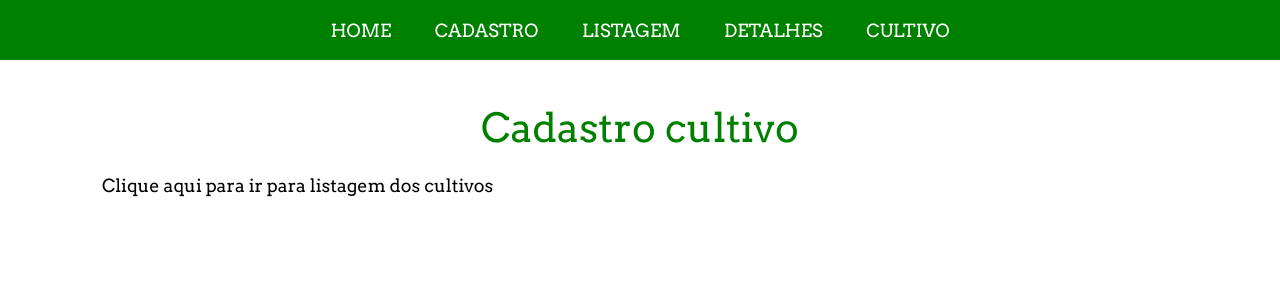
After one commit to AlisonHF/Site-fazenda-inteligente, a Django app: page /cadastrar_cultivo/ in a window 1280 px wide. The commit adds this page. Shown: the top 300 px of the page. Run offline with Django 5.2, Linux system fonts and the light colour scheme; some libraries are stand-ins or nearby versions.

Commit message:
Tela de listagem dos cultivos desenvolvida

```diff
--- a/projeto_fazenda/app_fazenda/templates/base.html
+++ b/projeto_fazenda/app_fazenda/templates/base.html
@@ -21,6 +21,8 @@
             <a href="{% url 'cadastro' %}">CADASTRO</a>
             <a href="{% url 'dados_fazenda' %}">LISTAGEM</a>
             <a href="{% url 'selecionar' %}">DETALHES</a>
+            <a href="{% url 'cadastrar_cultivo' %}">CULTIVO</a>
+
         </div>
     </header>
 
--- /dev/null
+++ b/projeto_fazenda/app_fazenda/templates/cultivo/cadastrar.html
@@ -0,0 +1,9 @@
+{% extends 'base.html' %}
+
+{% block content %}
+
+<h1> Cadastro cultivo </h1>
+
+<a style="color: black;" href="{% url 'listar_cultivos' %}">Clique aqui para ir para listagem dos cultivos</a>
+
+{% endblock %}
--- a/projeto_fazenda/app_fazenda/views.py
+++ b/projeto_fazenda/app_fazenda/views.py
@@ -103,3 +103,17 @@ def detalhe(request):
 
 def home(request):
     return render(request, 'inicio/home.html')
+
+# Parte cultivos
+
+def cadastrar_cultivo(request):
+    return render(request, 'cultivo/cadastrar.html')
+
+def listar_cultivos(request):
+    # Coloca os dados recebidos em um dicionário
+    dados = {
+        'dados': Cultivo.objects.all(),
+    }
+
+    # Retorna a página listagem, com os dados inseridos com sucesso no banco
+    return render(request, 'cultivo/listar_cultivos.html', dados)
--- a/projeto_fazenda/projeto_fazenda/urls.py
+++ b/projeto_fazenda/projeto_fazenda/urls.py
@@ -18,5 +18,10 @@ urlpatterns = [
     # Caminhos parte detalhes registro
     path('selecionar/', views.selecionar, name='selecionar'),
     path('detalhe/', views.detalhe, name='detalhe'),
-    path('home/', views.home, name='home' )
+    path('home/', views.home, name='home' ),
+
+    # Caminhos cadastrar cultivo
+    path('cadastrar_cultivo/', views.cadastrar_cultivo, name='cadastrar_cultivo'),
+    path('listagem_cultivos/', views.listar_cultivos, name='listar_cultivos'),
+
 ]
--- a/projeto_fazenda/static/css/styles_cadastro.css
+++ b/projeto_fazenda/static/css/styles_cadastro.css
@@ -1,6 +1,7 @@
 /* Estilos aplicados nas páginas HTML */
 
 @import url('https://fonts.googleapis.com/css2?family=Arvo&display=swap');
+
 
 * {
     padding: 0;
```
Also changed, not shown: projeto_fazenda/app_fazenda/templates/cultivo/listar_cultivos.html (added, +28 -0 lines), projeto_fazenda/db.sqlite3.
